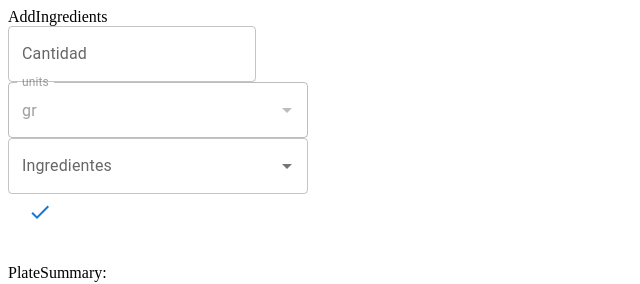
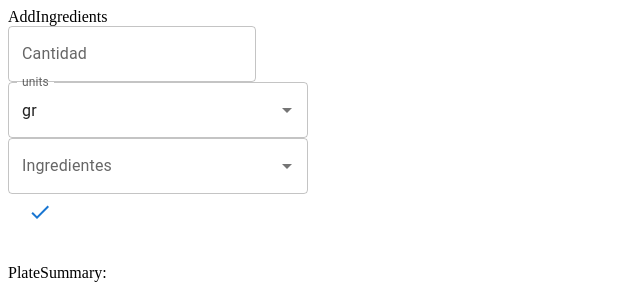
Before and after one commit to Piazzolla/calculadora-calorias, a Next.js app: page /tracker/add-plate in a window 1280 px wide. Shown: the top 284 px of the page, without its empty margins (0-640 px from the left). Built offline with nearby package versions, Linux system fonts and the light colour scheme.

Commit message:
adding react hook forms

```diff
--- a/components/plate/AddIngredients.tsx
+++ b/components/plate/AddIngredients.tsx
@@ -2,15 +2,23 @@ import React, { useContext, useState } from 'react';
 import { Autocomplete } from "@mui/material"
 import TextField from "@mui/material/TextField"
 import Button from "@mui/material/Button";
-import AddIcon from '@mui/icons-material/Add';
 import CheckIcon from '@mui/icons-material/Check';
-import { Ingredient } from "interfaces/Ingredient";
 import initialData from '../../data/initial-data';
+import { useForm, SubmitHandler } from "react-hook-form";
 import { PlateContext } from '../../context/plate/PlateContext';
 import { SelectedIngredient } from '../../interfaces/SelectedIngredient';
 
 
+type FormIngredient = {
+    qty: number,
+    unit: string,
+    ingredientName: string
+  };
+
+
 export const AddIngredients = () => {
+
+    const { register, handleSubmit, watch, formState: { errors } } = useForm<FormIngredient>();
 
     const ingNames = initialData.map(ingredient => ingredient.name);
 
@@ -18,13 +26,25 @@ export const AddIngredients = () => {
 
     const { plate, addIngredientToPlate } = useContext(PlateContext);
 
-    const handleAddIngredientToPlate = (event: React.FormEvent<HTMLFormElement>) => {
-        event.preventDefault();
+
+ //   const onSubmit: SubmitHandler<Inputs> = data => console.log(data);
+
+
+
+    const handleAddIngredientToPlate = (formIngredient: FormIngredient) => {
+        console.log(JSON.stringify(formIngredient));
+     //   event.preventDefault();
         if (!ingredientSelectedName) return;
         const ingObj = initialData.filter(i => i.name === ingredientSelectedName)[0];
+
+        const selectedIngredient:SelectedIngredient = {
+            ingredient: ingObj,
+            qty: formIngredient.qty,
+            unit: "gr"//formIngredient.unit
+        }
 //TODO: chequear no repetir nombre de ingrediente        if(plate.includes({ingObj})) return;
-        const selectedIngredient:SelectedIngredient = {ingredient: ingObj, qty: 0, unit: 'gr'}  //TODO: qty
-        addIngredientToPlate(selectedIngredient);
+     //   const selectedIngredient:SelectedIngredient = {ingredient: ingObj, qty: 0, unit: 'gr'}  //TODO: qty
+    //    addIngredientToPlate(selectedIngredient);
 
     }
 
@@ -33,31 +53,32 @@ export const AddIngredients = () => {
     return (
         <>
             <div>AddIngredients</div>
-            <form onSubmit={handleAddIngredientToPlate}>
-                <div>
-                    <TextField id="qty-input" label="Cantidad" type={"number"} />
+            <form /*onSubmit={handleAddIngredientToPlate}>*/ onSubmit={handleSubmit(handleAddIngredientToPlate)}>
+
+                    <TextField id="qty-input" label="Cantidad" {...register("qty")} type={"number"} />
                     <Autocomplete
                         disablePortal
                         id="units-select"
                         options={["gr"]}
                         defaultValue={"gr"}
-                        disabled
+                        value={"gr"}
+                      //  disabled
                         sx={{ width: 300 }}
-                        renderInput={(params) => <TextField {...params} label="units" />}
+                        renderInput={(params) => <TextField {...register("unit")} {...params} label="units" />}
                     />
                     <Autocomplete
                         disablePortal
                         id="ingredients-select"
                         options={ingNames}
                         sx={{ width: 300 }}
+
                         onChange={(event, value: (string | null)) => setIngredientSelectedName(value)}
-                        renderInput={(params) => <TextField {...params} label="Ingredientes" />
+                        renderInput={(params) => <TextField {...register("ingredientName")} {...params}  label="Ingredientes" />
                         }
                     />
                     <Button
                         type="submit"
                     ><CheckIcon /></Button>
-                </div>
             </form>
             <br />
 
@@ -66,7 +87,7 @@ export const AddIngredients = () => {
                 {
                     plate?
                     (plate.map(selectedIngredient => {
-                        return <li key={selectedIngredient.ingredient.name}>{selectedIngredient.ingredient.name} - {selectedIngredient.ingredient.baseQuantity.quantity} {selectedIngredient.ingredient.baseQuantity.unit}</li>
+                        return <li key={selectedIngredient.ingredient.name}>{selectedIngredient.ingredient.name} - {selectedIngredient.qty} {selectedIngredient.unit}</li>
                     } ))
                     : null
                 }
--- a/package.json
+++ b/package.json
@@ -23,6 +23,7 @@
     "next": "13.1.5",
     "react": "18.2.0",
     "react-dom": "18.2.0",
+    "react-hook-form": "^7.43.0",
     "typescript": "4.9.4"
   }
 }
```
Also changed, not shown: 1 other file (tests, documents, lock files or other folders).
